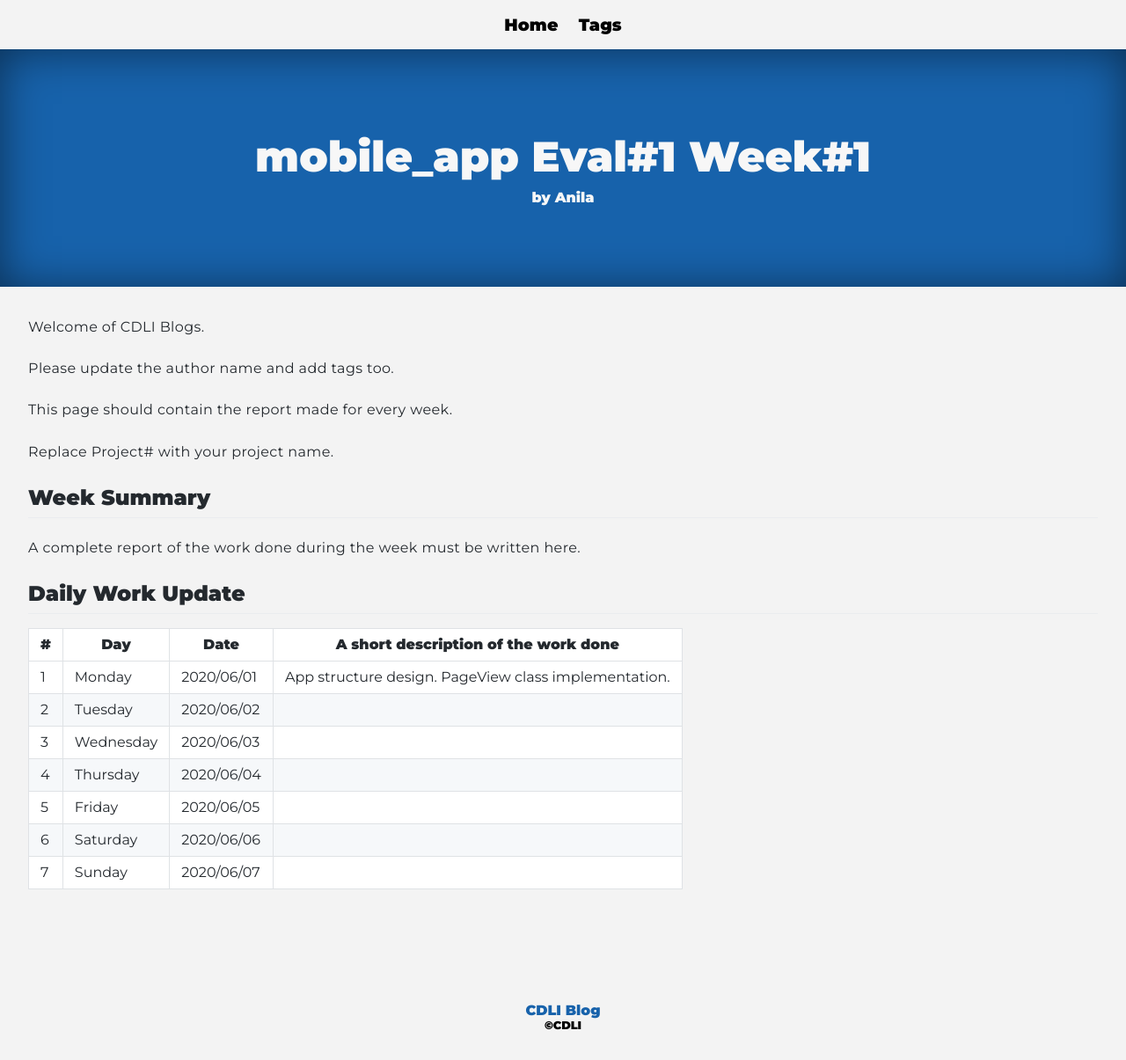
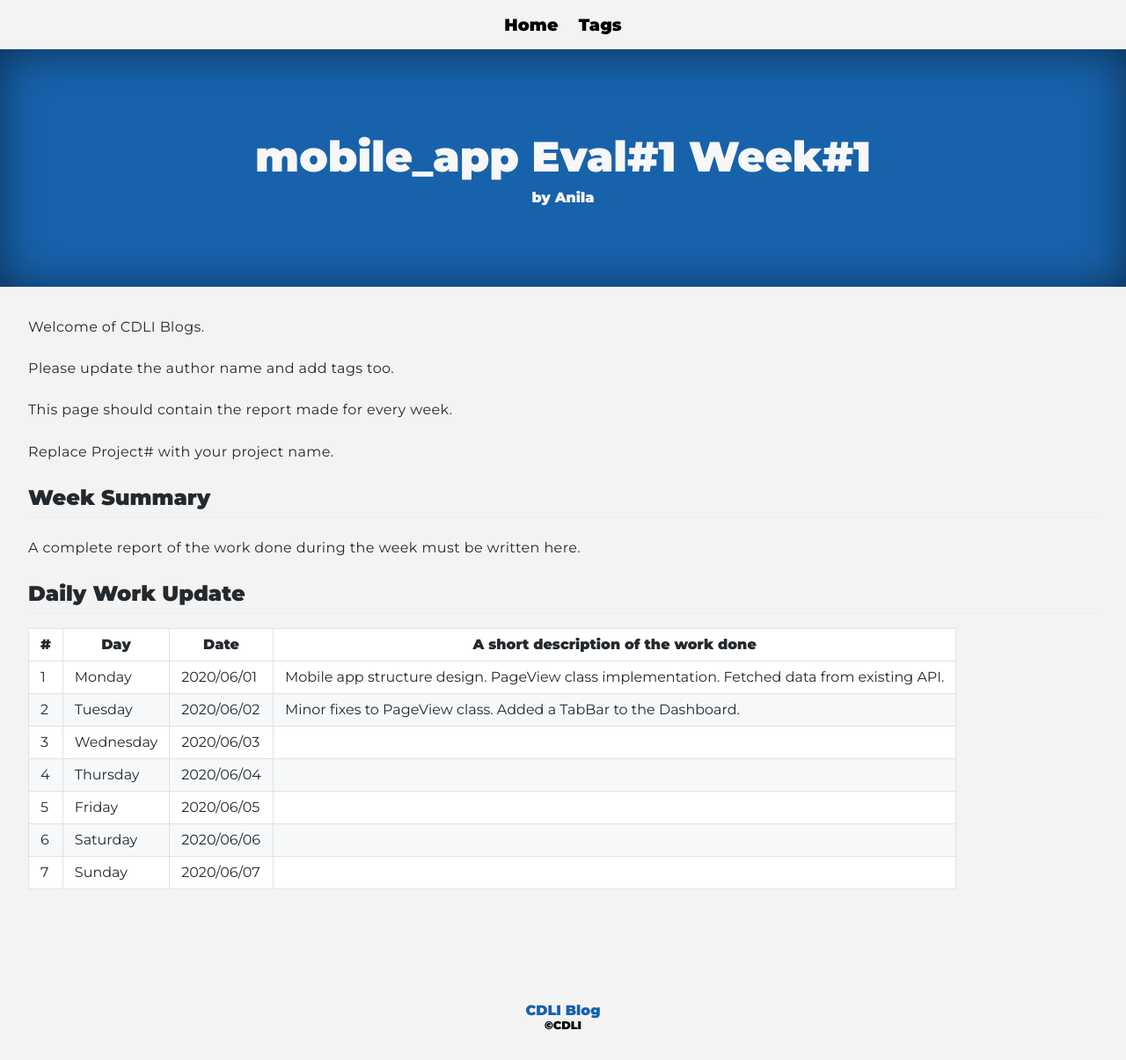
Before and after one commit to cdli-gh/blog, a Jekyll site: the page built from _blog/gsoc20/mobile_app/posts/01_week1.md, in a window 1280 px wide. Shown: the whole page at 88% size. Built offline with Jekyll 4.4.1, drawn with Linux system fonts in a browser that asks for light colours; Markdown is read by kramdown in place of the engine named in the settings.

Commit message:
Update 01_week1.md

```diff
--- a/_blog/gsoc20/mobile_app/posts/01_week1.md
+++ b/_blog/gsoc20/mobile_app/posts/01_week1.md
@@ -21,8 +21,8 @@ A complete report of the work done during the week must be written here.
 
 |\#|Day|Date|A short description of the work done|
 |---	|---	|---	|---	|
-|1   	| Monday 	|   2020/06/01	|App structure design. PageView class implementation.   	|
-|2   	| Tuesday  	|   2020/06/02	|   	|
+|1   	| Monday 	|   2020/06/01	|Mobile app structure design. PageView class implementation. Fetched data from existing API.   	|
+|2   	| Tuesday  	|   2020/06/02	|Minor fixes to PageView class. Added a TabBar to the Dashboard.    	|
 |3   	| Wednesday  	|  2020/06/03 	|   	|
 |4   	| Thursday  	|   2020/06/04	|   	|
 |5   	| Friday  	|   2020/06/05	|   	|
```
